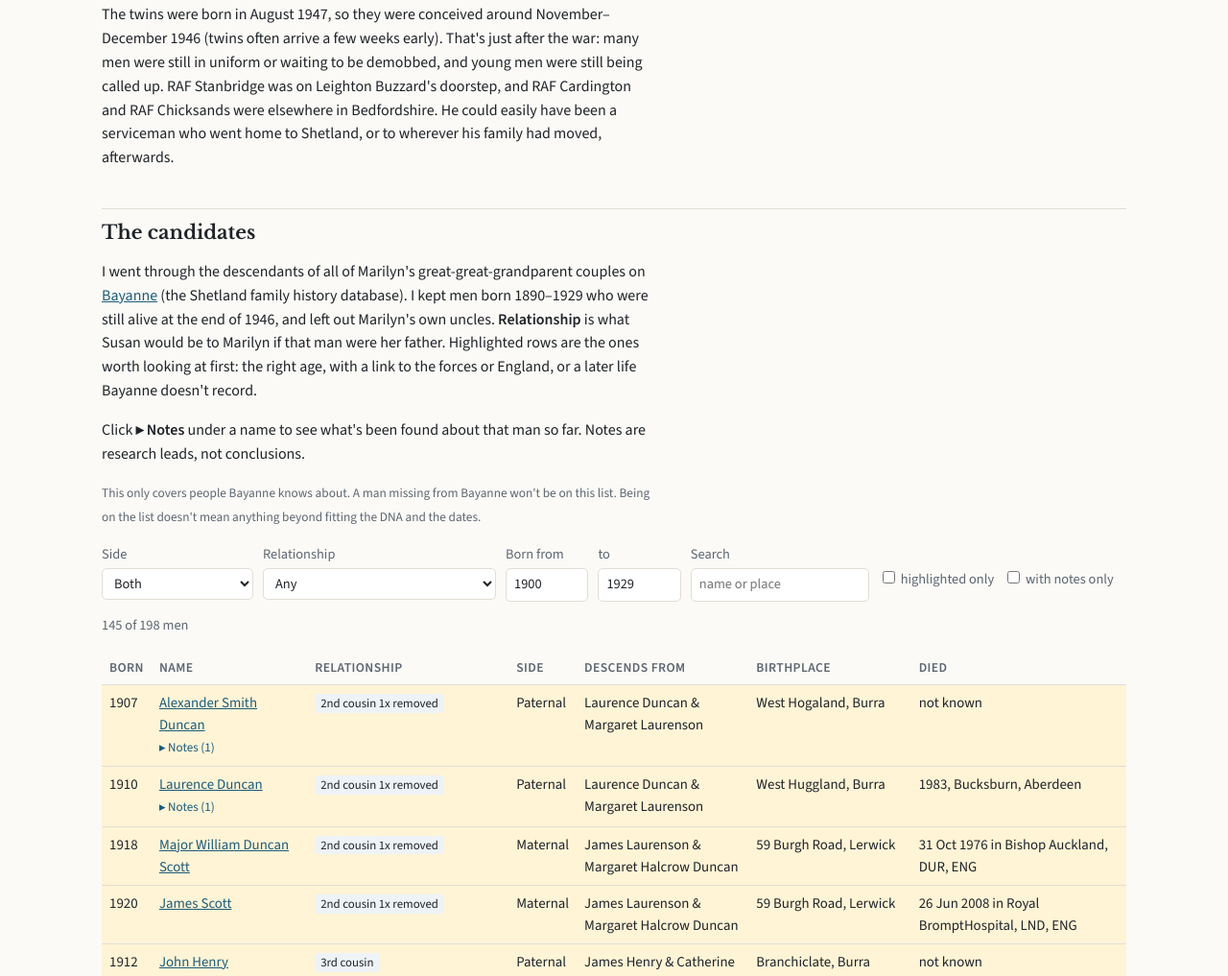
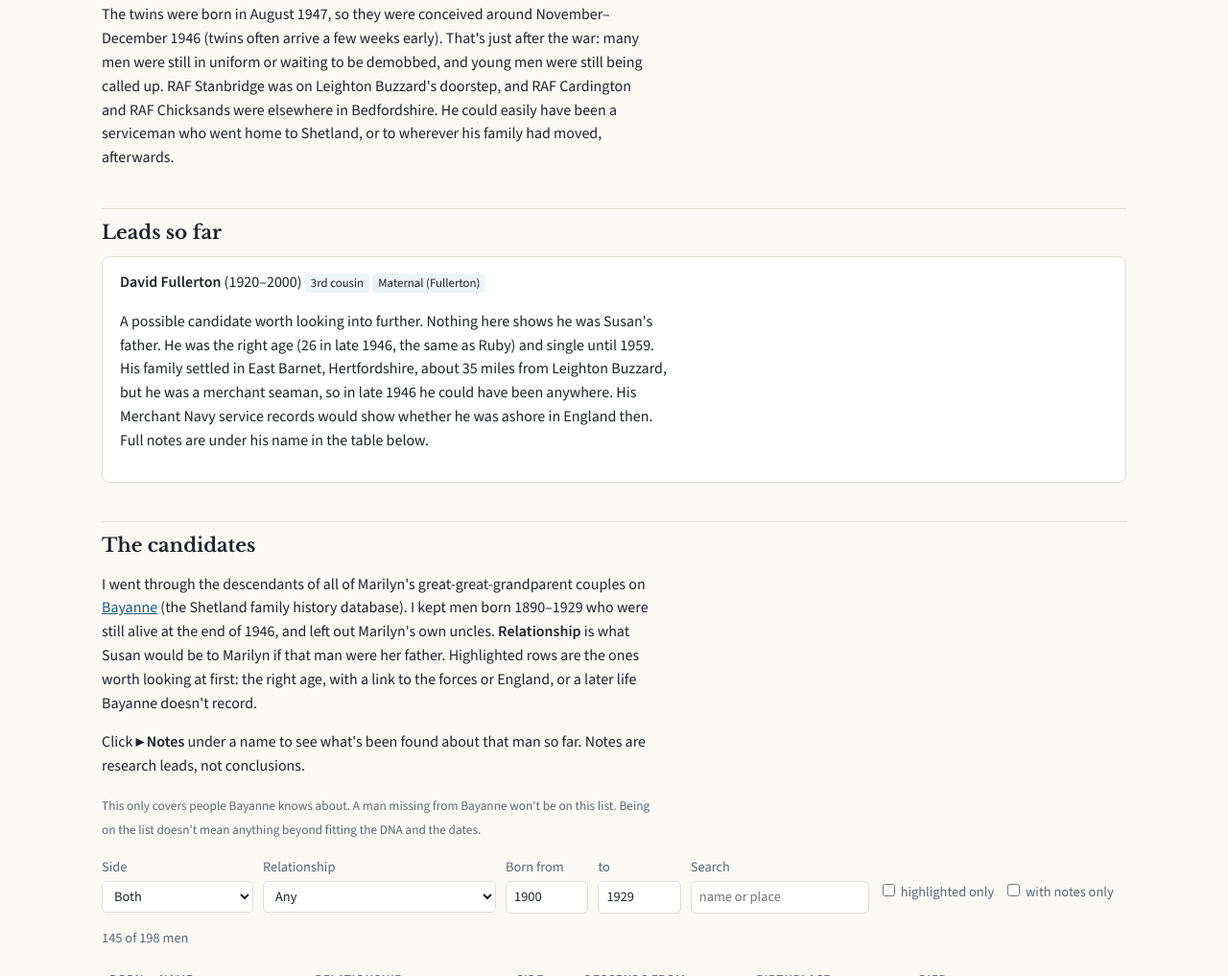
Before and after one commit to ShetlandJ/shetland-dna-match, a plain HTML site: page index.html in a window 1280 px wide. Shown: the part 1369-2386 px from the top of the page at 96% size. Drawn offline with nearby package versions, Linux system fonts and the light colour scheme.

Commit message:
Keep David Fullerton as a lead, framed as a possibility
Co-Authored-By: Claude Opus 5.5 <noreply@anthropic.com>
Claude-Session: https://claude.ai/code/session_01X9Ub7CUQ9hnJ4ixBi5kbox

```diff
--- a/index.html
+++ b/index.html
@@ -92,6 +92,12 @@ tr.notes li{margin:.2em 0}
 <h2>Timing</h2>
 <p>The twins were born in August 1947, so they were conceived around November–December 1946 (twins often arrive a few weeks early). That's just after the war: many men were still in uniform or waiting to be demobbed, and young men were still being called up. RAF Stanbridge was on Leighton Buzzard's doorstep, and RAF Cardington and RAF Chicksands were elsewhere in Bedfordshire. He could easily have been a serviceman who went home to Shetland, or to wherever his family had moved, afterwards.</p>
 
+<h2>Leads so far</h2>
+<div class="card">
+<strong>David Fullerton</strong> (1920–2000) <span class="tag">3rd cousin</span> <span class="tag">Maternal (Fullerton)</span>
+<p>A possible candidate worth looking into further. Nothing here shows he was Susan's father. He was the right age (26 in late 1946, the same as Ruby) and single until 1959. His family settled in East Barnet, Hertfordshire, about 35 miles from Leighton Buzzard, but he was a merchant seaman, so in late 1946 he could have been anywhere. His Merchant Navy service records would show whether he was ashore in England then. Full notes are under his name in the table below.</p>
+</div>
+
 <h2>The candidates</h2>
 <p>I went through the descendants of all of Marilyn's great-great-grandparent couples on <a href="https://www.bayanne.info/Shetland/">Bayanne</a> (the Shetland family history database). I kept men born 1890–1929 who were still alive at the end of 1946, and left out Marilyn's own uncles. <strong>Relationship</strong> is what Susan would be to Marilyn if that man were her father. Highlighted rows are the ones worth looking at first: the right age, with a link to the forces or England, or a later life Bayanne doesn't record.</p>
 <p>Click <strong>▸ Notes</strong> under a name to see what's been found about that man so far. Notes are research leads, not conclusions.</p>
```
